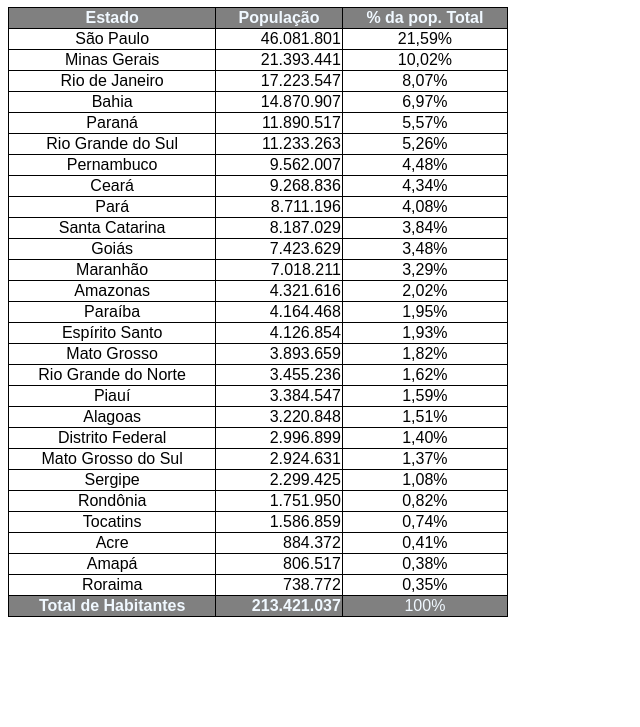
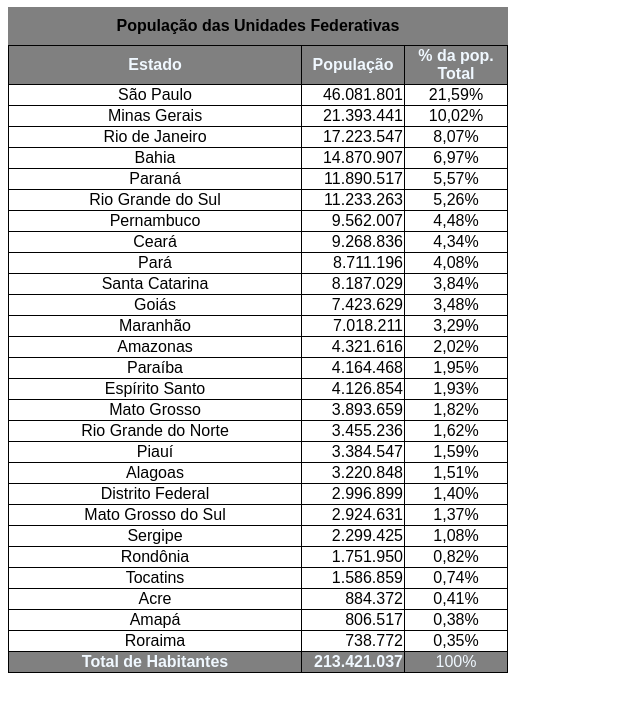
Before and after one commit to Rodlacerda/html-css, a plain HTML site: page exercicios/ex 023/tabela02.html in a window 1280 px wide. Shown: the part 73-800 px from the top of the page, without its empty margins (0-640 px from the left). Drawn offline with Linux system fonts and the light colour scheme.

Commit message:
Update tabela02.html

```diff
--- a/exercicios/ex 023/tabela02.html
+++ b/exercicios/ex 023/tabela02.html
@@ -13,7 +13,13 @@
         table {
             width: 500px;
             border-collapse: collapse;
+        }
 
+        caption {
+            font-size: 1,8em;
+            font-weight: bold;
+            padding: 10px;
+            background-color: rgb(128, 128, 128);
         }
 
         td, th {
@@ -44,11 +50,12 @@
 
     -->
     <table>
+        <caption>População das Unidades Federativas</caption>
         <thead>
             <tr>
-                <th>Estado</th>
-                <th>População</th>
-                <th>% da pop. Total</th>
+                <th scope="col">Estado</th>
+                <th scope="col" style="width: 100px;">População</th>
+                <th scope="col" style="width: 100px;">% da pop. Total</th>
             </tr>
         </thead>
 
@@ -219,7 +226,7 @@
 
         <tfoot>
             <tr>
-                <th>Total de Habitantes</th>
+                <th scope="row">Total de Habitantes</th>
                 <td class="num"><strong>213.421.037</strong></td>
                 <td>100%</td>
             </tr>
```
